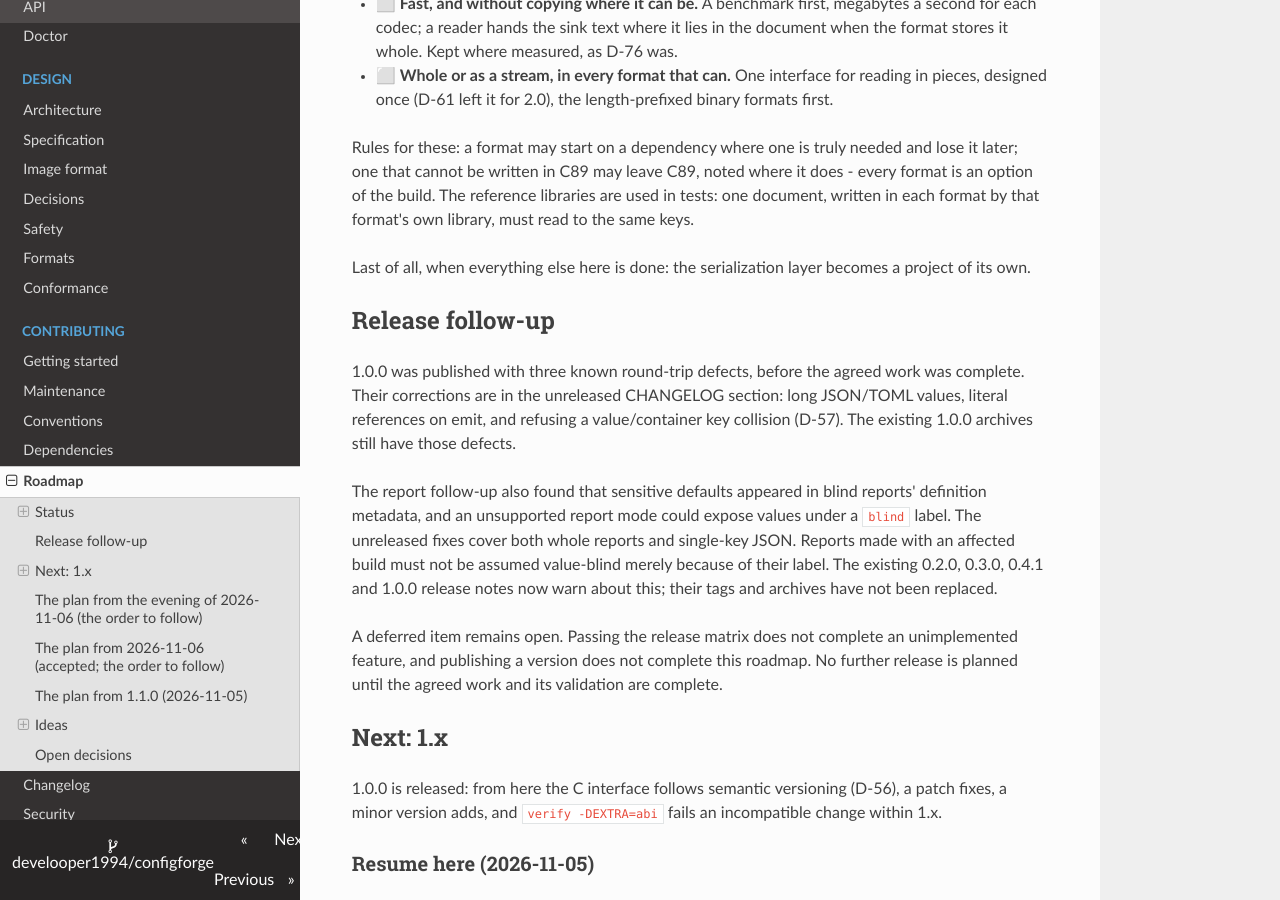
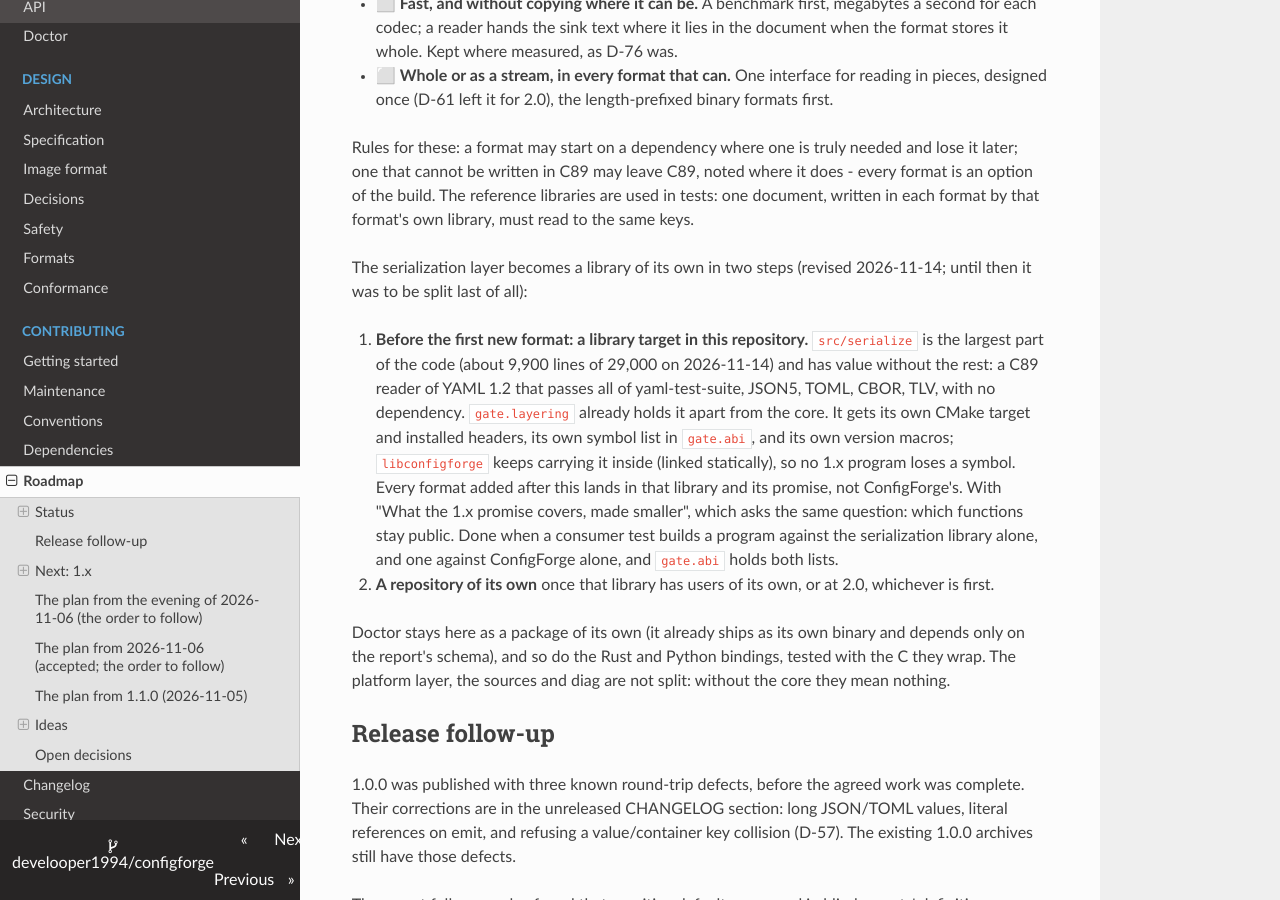
Before and after one commit to develooper1994/configforge, an MkDocs documentation site: the page built from docs/Roadmap.md, in a window 1280 px wide and 900 px high, scrolled down 4145 px. Built offline with MkDocs 1.6.1, drawn with Linux system fonts in a browser that asks for light colours.

Commit message:
Plan: the serialization layer split before the new formats
A library target of its own in this repository, carried inside
libconfigforge so no 1.x symbol goes, before the first new format, so
that each new format joins that library's promise and not
ConfigForge's; a repository of its own once it has users or at 2.0.
Doctor and the bindings stay here.

```diff
--- a/docs/Roadmap.md
+++ b/docs/Roadmap.md
@@ -182,8 +182,30 @@ C89, noted where it does - every format is an option of the build. The
 reference libraries are used in tests: one document, written in each
 format by that format's own library, must read to the same keys.
 
-Last of all, when everything else here is done: the serialization
-layer becomes a project of its own.
+The serialization layer becomes a library of its own in two steps
+(revised 2026-11-14; until then it was to be split last of all):
+
+1. **Before the first new format: a library target in this
+   repository.** `src/serialize` is the largest part of the code (about
+   9,900 lines of 29,000 on 2026-11-14) and has value without the rest:
+   a C89 reader of YAML 1.2 that passes all of yaml-test-suite, JSON5,
+   TOML, CBOR, TLV, with no dependency. `gate.layering` already holds it
+   apart from the core. It gets its own CMake target and installed
+   headers, its own symbol list in `gate.abi`, and its own version
+   macros; `libconfigforge` keeps carrying it inside (linked
+   statically), so no 1.x program loses a symbol. Every format added
+   after this lands in that library and its promise, not ConfigForge's.
+   With "What the 1.x promise covers, made smaller", which asks the same
+   question: which functions stay public. Done when a consumer test
+   builds a program against the serialization library alone, and one
+   against ConfigForge alone, and `gate.abi` holds both lists.
+2. **A repository of its own** once that library has users of its own,
+   or at 2.0, whichever is first.
+
+Doctor stays here as a package of its own (it already ships as its own
+binary and depends only on the report's schema), and so do the Rust and
+Python bindings, tested with the C they wrap. The platform layer, the
+sources and diag are not split: without the core they mean nothing.
 
 ## Release follow-up
 
```
Also changed, not shown: docs/Plan.md (+3 -1 lines).
